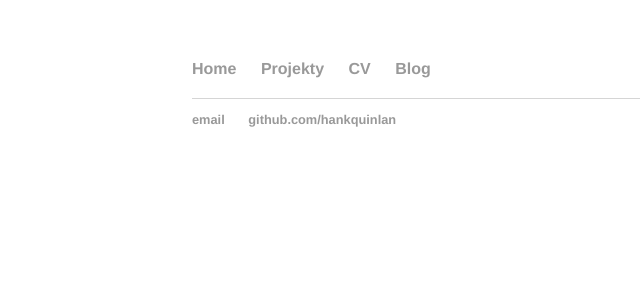
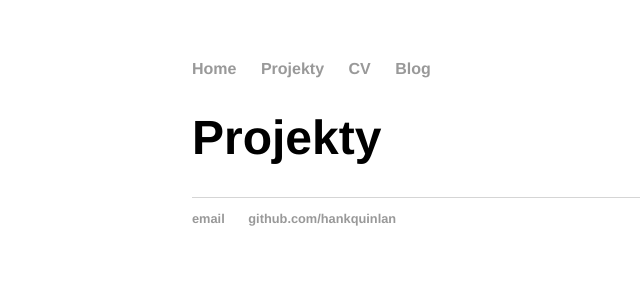
Before and after one commit to matusmatula/matusmatula.github.io, a Jekyll site: the page built from projects.html, in a window 1280 px wide. Shown: the top 300 px of the page, without its empty margins (0-640 px from the left). Built offline with Jekyll 4.4.1, drawn with Linux system fonts in a browser that asks for light colours.

Commit message:
Update projects.html

```diff
--- a/projects.html
+++ b/projects.html
@@ -2,6 +2,8 @@
 layout: default
 title: Projekty
 ---
+<h1>Projekty</h1>
+
 {% for project in site.projects %}
 	<div>
 		<h2><a href="{{ project.url }}">{{ project.title }}</a></h2>
```
